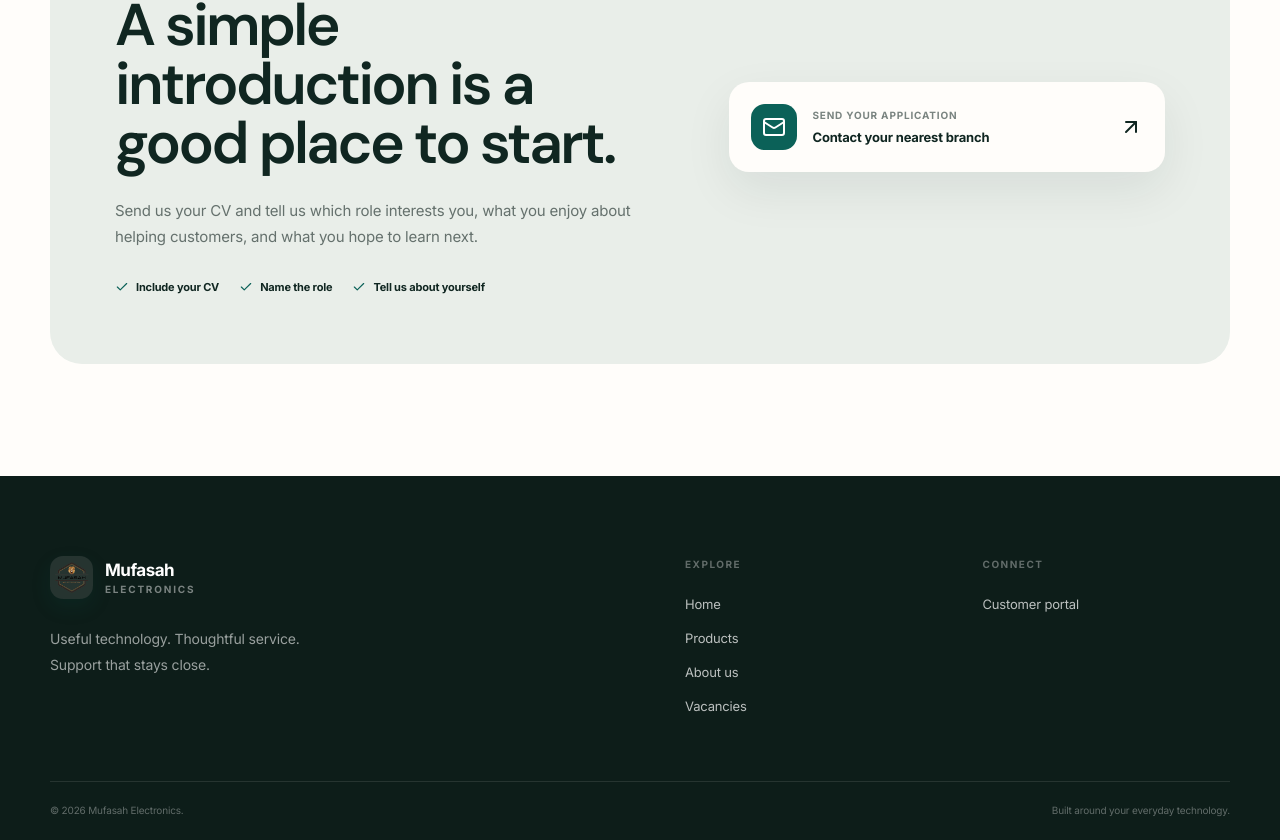
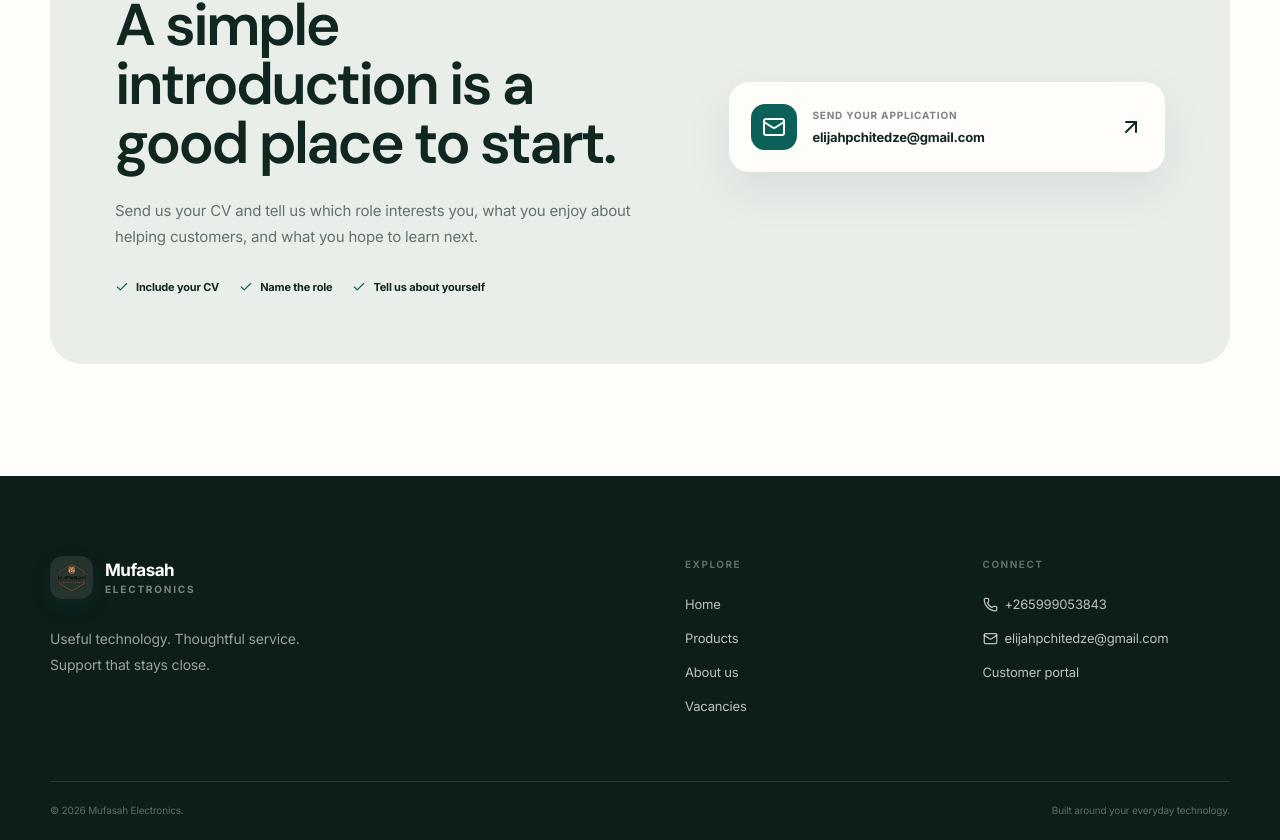
Before and after one commit to josephmowjew/mufassah-pi-tracker, a React (Vite) app in the folder web/: page /vacancies in a window 1280 px wide. Shown: the part 2219-3059 px from the top of the page. Built offline with nearby package versions, Linux system fonts and the light colour scheme; no server answers.

Commit message:
fix: update public contact details

```diff
--- a/web/src/components/layout/PublicLayout.tsx
+++ b/web/src/components/layout/PublicLayout.tsx
@@ -1,8 +1,7 @@
 import { useEffect, useRef, useState } from 'react'
 import { Link, NavLink, Outlet, useLocation } from 'react-router-dom'
 import { ArrowUpRight, Mail, Menu, Phone, X } from 'lucide-react'
-import { useQuery } from '@tanstack/react-query'
-import { getPublicBranches } from '@/api/public'
+import { publicContact } from '@/pages/public/content'
 
 const links = [
   { to: '/', label: 'Home' },
@@ -31,12 +30,6 @@ export default function PublicLayout() {
   const [headerScrolled, setHeaderScrolled] = useState(false)
   const headerRef = useRef<HTMLElement>(null)
   const location = useLocation()
-  const { data: branches = [] } = useQuery({
-    queryKey: ['public-branches'],
-    queryFn: getPublicBranches,
-  })
-  const contactBranch = branches.find((branch) => branch.phone || branch.email)
-
   useEffect(() => {
     setMenuOpen(false)
     const metadata = routeMetadata[location.pathname] ?? routeMetadata['/']
@@ -150,7 +143,7 @@ export default function PublicLayout() {
           <div className="marketing-nav-actions">
             <Link to="/login" className="marketing-login">Portal login</Link>
             <a
-              href={contactBranch?.phone ? `tel:${contactBranch.phone}` : '#contact'}
+              href={`tel:${publicContact.phone}`}
               className="marketing-button marketing-button-small marketing-button-dark"
             >
               Talk to us <ArrowUpRight size={15} />
@@ -176,7 +169,7 @@ export default function PublicLayout() {
             ))}
             <Link to="/login">Portal login</Link>
             <a
-              href={contactBranch?.phone ? `tel:${contactBranch.phone}` : '/#contact'}
+              href={`tel:${publicContact.phone}`}
               className="marketing-mobile-contact"
             >
               Talk to a branch <ArrowUpRight size={16} />
@@ -212,8 +205,8 @@ export default function PublicLayout() {
               </div>
               <div>
                 <span>Connect</span>
-                {contactBranch?.phone && <a href={`tel:${contactBranch.phone}`}><Phone size={15} /> {contactBranch.phone}</a>}
-                {contactBranch?.email && <a href={`mailto:${contactBranch.email}`}><Mail size={15} /> {contactBranch.email}</a>}
+                <a href={`tel:${publicContact.phone}`}><Phone size={15} /> {publicContact.phone}</a>
+                <a href={`mailto:${publicContact.email}`}><Mail size={15} /> {publicContact.email}</a>
                 <Link to="/login">Customer portal</Link>
               </div>
             </div>
--- a/web/src/pages/public/HomePage.tsx
+++ b/web/src/pages/public/HomePage.tsx
@@ -2,7 +2,7 @@ import { useQuery } from '@tanstack/react-query'
 import { ArrowRight, ArrowUpRight, Check, MapPin, ShieldCheck } from 'lucide-react'
 import { Link } from 'react-router-dom'
 import { getPublicBranches } from '@/api/public'
-import { productHighlights, values } from './content'
+import { productHighlights, publicContact, values } from './content'
 
 export default function HomePage() {
   const { data: branches = [], isLoading } = useQuery({
@@ -119,11 +119,11 @@ export default function HomePage() {
                     <h3>{branch.name}</h3>
                     <p>{[branch.address, branch.city].filter(Boolean).join(', ')}</p>
                     <div>
-                      {branch.phone && <a href={`tel:${branch.phone}`}>{branch.phone}</a>}
-                      {branch.email && <a href={`mailto:${branch.email}`}>{branch.email}</a>}
+                      <a href={`tel:${publicContact.phone}`}>{publicContact.phone}</a>
+                      <a href={`mailto:${publicContact.email}`}>{publicContact.email}</a>
                     </div>
                   </div>
-                  {branch.phone && <a className="marketing-branch-action" href={`tel:${branch.phone}`} aria-label={`Call ${branch.name}`}><ArrowUpRight /></a>}
+                  <a className="marketing-branch-action" href={`tel:${publicContact.phone}`} aria-label={`Call ${branch.name}`}><ArrowUpRight /></a>
                 </article>
               ))}
             </div>
--- a/web/src/pages/public/VacanciesPage.tsx
+++ b/web/src/pages/public/VacanciesPage.tsx
@@ -1,17 +1,14 @@
 import { useQuery } from '@tanstack/react-query'
 import { ArrowRight, ArrowUpRight, BriefcaseBusiness, Check, Mail } from 'lucide-react'
-import { getPublicBranches, getPublicVacancies } from '@/api/public'
+import { getPublicVacancies } from '@/api/public'
+import { publicContact } from './content'
 
 export default function VacanciesPage() {
-  const { data: branches = [] } = useQuery({
-    queryKey: ['public-branches'],
-    queryFn: getPublicBranches,
-  })
   const { data: openRoles = [], isLoading: vacanciesLoading } = useQuery({
     queryKey: ['public-vacancies'],
     queryFn: getPublicVacancies,
   })
-  const applicationEmail = branches.find((branch) => branch.email)?.email
+  const applicationEmail = publicContact.email
   const applicationHref = applicationEmail
     ? `mailto:${applicationEmail}?subject=${encodeURIComponent('Application to join Mufasah Electronics')}`
     : '#vacancies'
--- a/web/src/pages/public/content.ts
+++ b/web/src/pages/public/content.ts
@@ -14,6 +14,11 @@ export interface ProductHighlight {
   description: string
   icon: LucideIcon
   tone: 'light' | 'dark' | 'teal'
+}
+
+export const publicContact = {
+  email: 'elijahpchitedze@gmail.com',
+  phone: '+265999053843',
 }
 
 export const productHighlights: ProductHighlight[] = [
```
